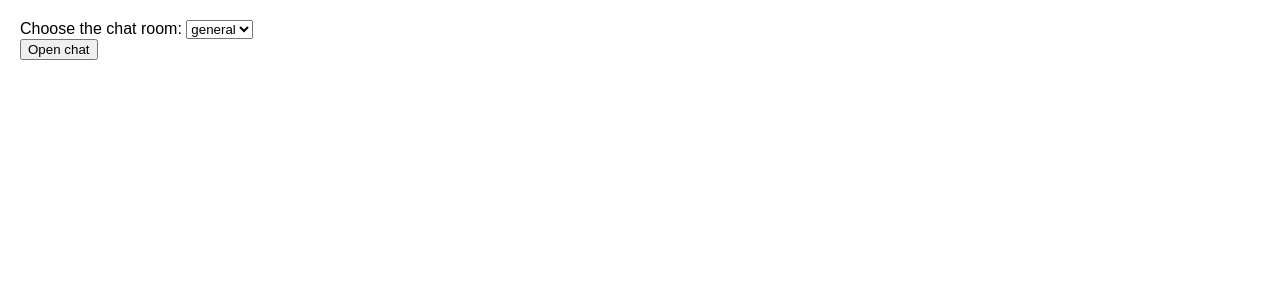
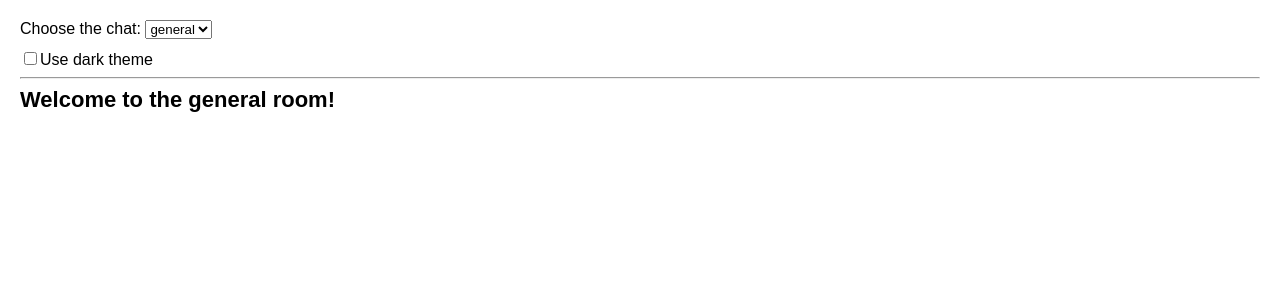
Before and after one commit to Sheddiey/Frontend-mentor-Projects, a React (Create React App) app in the folder my-app/: page / in a window 1280 px wide. Shown: the top 300 px of the page. Built offline with nearby package versions, Linux system fonts and the light colour scheme.

Commit message:
using toastify

```diff
--- a/my-app/package.json
+++ b/my-app/package.json
@@ -9,6 +9,7 @@
     "react": "^18.2.0",
     "react-dom": "^18.2.0",
     "react-scripts": "5.0.1",
+    "toastify-js": "^1.12.0",
     "web-vitals": "^2.1.4"
   },
   "scripts": {
--- a/my-app/src/App.js
+++ b/my-app/src/App.js
@@ -1,5 +1,5 @@
-import ChatAppTwo from "./Escape Hatches/Separating Events from Effects/ChatApp";
+import ChatRoomApp from "./Escape Hatches/Separating Events from Effects/ChatRoomApp";
 
 export default function App() {
-  return <ChatAppTwo />;
+  return <ChatRoomApp />;
 }
--- a/my-app/src/Escape Hatches/Separating Events from Effects/Chat.jsx
+++ b/my-app/src/Escape Hatches/Separating Events from Effects/Chat.jsx
@@ -3,7 +3,6 @@ export function sendMessage(message) {
 }
 
 export function createConnection(serverUrl, roomId) {
-  // A real implementation would actually connect to the server
   return {
     connect() {
       console.log('✅ Connecting to "' + roomId + '" room at ' + serverUrl + '...');
--- /dev/null
+++ b/my-app/src/Escape Hatches/Separating Events from Effects/ChatRoomApp.jsx
@@ -0,0 +1,45 @@
+import { useEffect, useState } from "react";
+import { createConnection } from "./chatTwo";
+import { showNotification } from "./notification";
+
+const serverUrl = "https://localhost:1234";
+
+function ChatRoom({ roomId, theme }) {
+  useEffect(() => {
+    const connection = createConnection(serverUrl, roomId);
+    connection.on("connected", () => {
+      showNotification("Connected!", theme);
+    });
+    connection.connect();
+    return () => connection.disconnect();
+  }, [roomId, theme]);
+
+  return <h1>Welcome to the {roomId} room!</h1>;
+}
+
+export default function ChatRoomApp() {
+  const [roomId, setRoomId] = useState("general");
+  const [isDark, setIsDark] = useState(false);
+  return (
+    <>
+      <label>
+        Choose the chat:{" "}
+        <select value={roomId} onChange={(e) => setRoomId(e.target.value)}>
+          <option value="general">general</option>
+          <option value="travel">travel</option>
+          <option value="music">music</option>
+        </select>
+      </label>
+      <label>
+        <input
+          type="checkbox"
+          checked={isDark}
+          onChange={(e) => setIsDark(e.target.checked)}
+        />
+        Use dark theme
+        <hr />
+        <ChatRoom roomId={roomId} theme={isDark ? "dark" : "light"} />
+      </label>
+    </>
+  );
+}
--- /dev/null
+++ b/my-app/src/Escape Hatches/Separating Events from Effects/chatTwo.jsx
@@ -0,0 +1,25 @@
+export function createConnection(serverUrl, roomId) {
+    let connectedCallback;
+    let timeout;
+    return {
+        connect() {
+            timeout = setTimeout(() => {
+                if (connectedCallback) {
+                    connectedCallback()
+                }
+            }, 100);
+        },
+        on(event, callback) {
+            if (connectedCallback) {
+                throw Error('Cannot add the handler twice.');
+            }
+            if (event !== 'connected') {
+                throw Error('Only "connected" event is supported')
+            }
+            connectedCallback = callback;
+        },
+        disconnect() {
+            clearTimeout(timeout);
+        }
+    }
+}
--- /dev/null
+++ b/my-app/src/Escape Hatches/Separating Events from Effects/notification.jsx
@@ -0,0 +1,15 @@
+import Toastify from 'toastify-js';
+import 'toastify-js/src/toastify.css';
+
+export function showNotification(message, theme) {
+    Toastify({
+        text: message,
+        duration: 2000,
+        gravity: 'top',
+        position: 'right',
+        style  : {
+            background: theme === 'dark' ? 'black' : 'white',
+            color: theme === 'dark' ? 'white' : 'black',
+        },
+    }).showToast();
+}
--- a/my-app/src/index.css
+++ b/my-app/src/index.css
@@ -48,3 +48,6 @@
 
   button { display: block; margin-bottom: 20px; }
   video { width: 250px; }
+
+
+label { display: block; margin-top: 10px; }
```
Also changed, not shown: 1 other file (tests, documents, lock files or other folders).
